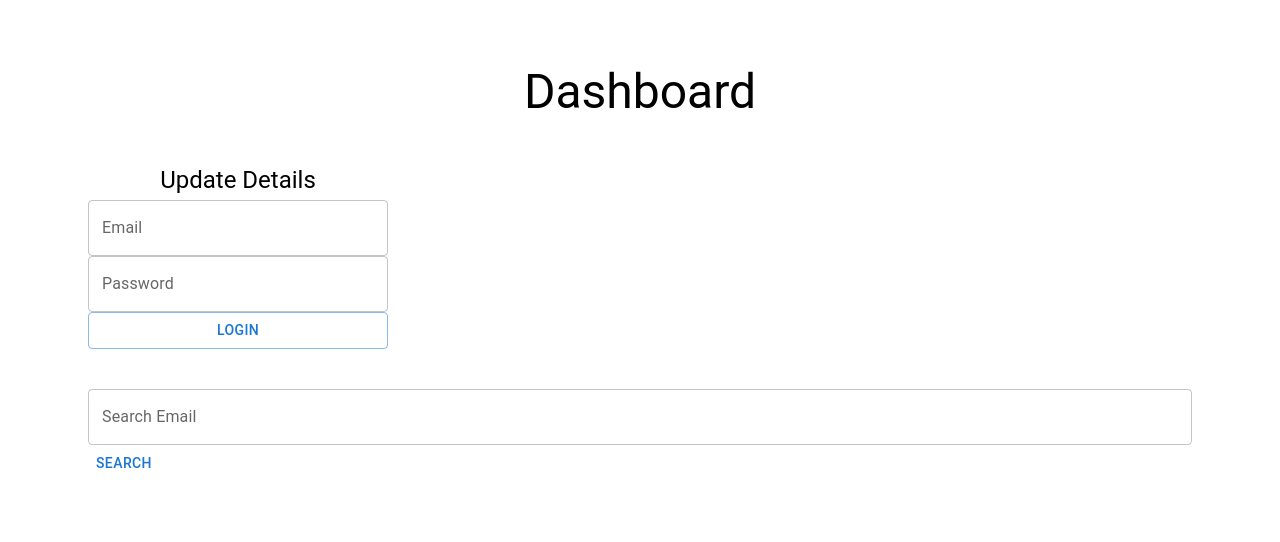
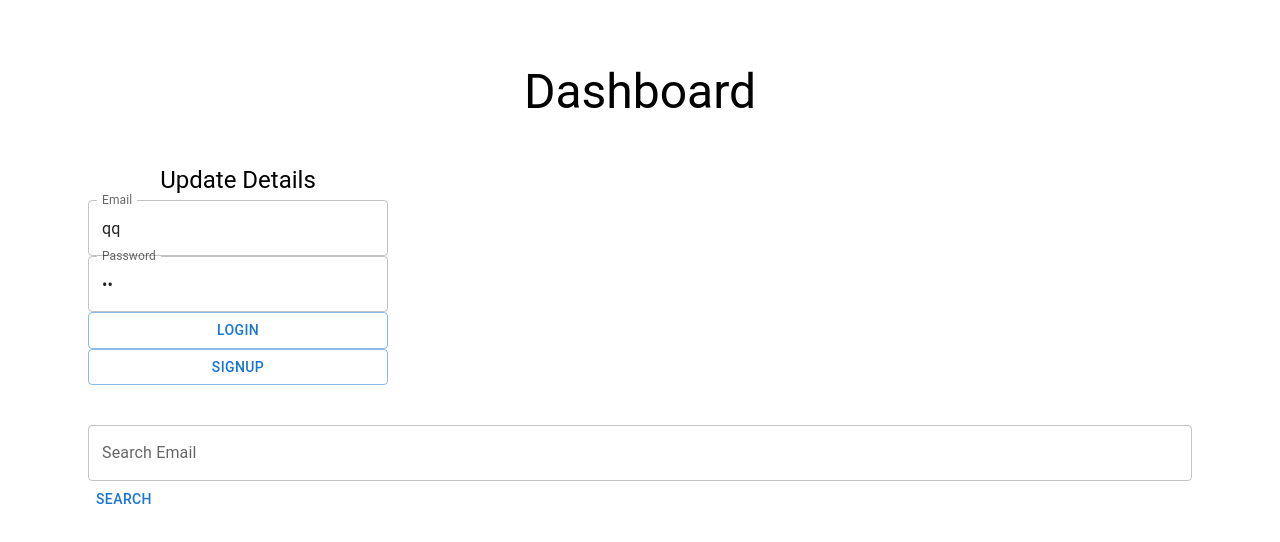
Before and after one commit to alexteo98/test-25846, a React (Create React App) app in the folder frontend/: page /mainpage in a window 1280 px wide. Shown: the top 542 px of the page. Built offline with nearby package versions, Linux system fonts and the light colour scheme; no server answers.

Commit message:
implement login feature
Signed-off-by: alexteo98 <alexteo98@gmail.com>

```diff
--- a/frontend/src/components/LoginCard.js
+++ b/frontend/src/components/LoginCard.js
@@ -1,24 +1,51 @@
 import { Stack, TextField, Box, Typography, Button } from "@mui/material"
+import { URL_LOGIN_ROUTE, URL_SIGNUP_ROUTE } from "../utils/constants"
 import React, { useState } from 'react'
 import PropTypes from 'prop-types'
+import axios from 'axios'
 
 function LoginCard({ updateLogin }) {
     const [isLogin, setIsLogin] = React.useState(false)
 
-    const [loginEmail, setLoginEmail] = React.useState("")
-    const [loginPw, setLoginPw] = React.useState("")
+    const [loginEmail, setLoginEmail] = React.useState("qq")
+    const [loginPw, setLoginPw] = React.useState("qq")
 
     const handleLogin = async () => {
-        updateLogin(true)
+        axios.post(URL_LOGIN_ROUTE, { email: loginEmail, password: loginPw }).then(res => {
+            console.log(res)
+            setLoginEmail("")
+            setLoginPw("")
+            updateLogin(true)
+        }).catch(err => {
+            console.log(err.response)
+            alert("Please check your credentials")
+        })
+    }
+
+    const handleSignup = async () => {
+        axios.post(URL_SIGNUP_ROUTE,{ email: loginEmail, password: loginPw }).then(res => {
+            console.log(res)
+            alert("Signup success")
+            setLoginEmail("")
+            setLoginPw("")
+        }).catch (err => {
+            if (err.response.status == 409){
+                alert("Email already exists!")
+            } else {
+                alert("Unknown error occured. Please contact administrator.")
+            }
+
+        })
     }
 
     return (
         <React.Fragment>
             <Stack direction={"column"} width={300}>
                 <Typography variant={"h5"} textAlign="center" marginBottom={"0.25rem"}>Update Details</Typography>
-                <TextField label="Email" variant="outlined"/>
-                <TextField label="Password" variant="outlined" type="password"/>
+                <TextField label="Email" value={loginEmail} onChange={e=>setLoginEmail(e.target.value)} variant="outlined"/>
+                <TextField label="Password" value={loginPw} onChange={e=>setLoginPw(e.target.value)} variant="outlined" type="password"/>
                 <Button variant="outlined" onClick={handleLogin}>Login</Button>
+                <Button variant="outlined" onClick={handleSignup}>Signup</Button>
             </Stack>
         </React.Fragment>
     )
--- /dev/null
+++ b/frontend/src/utils/constants.js
@@ -0,0 +1,5 @@
+export const URL_BACKEND = process.env.BACKEND_URL || 'http://localhost:8080'
+
+export const URL_LOGIN_ROUTE = URL_BACKEND + "/users/login"
+export const URL_SIGNUP_ROUTE = URL_BACKEND + "/users/signup"
+export const URL_DELETE_ROUTE = URL_BACKEND + "/users/delete"
```
Also changed, not shown: 2 other files (tests, documents, lock files or other folders).
